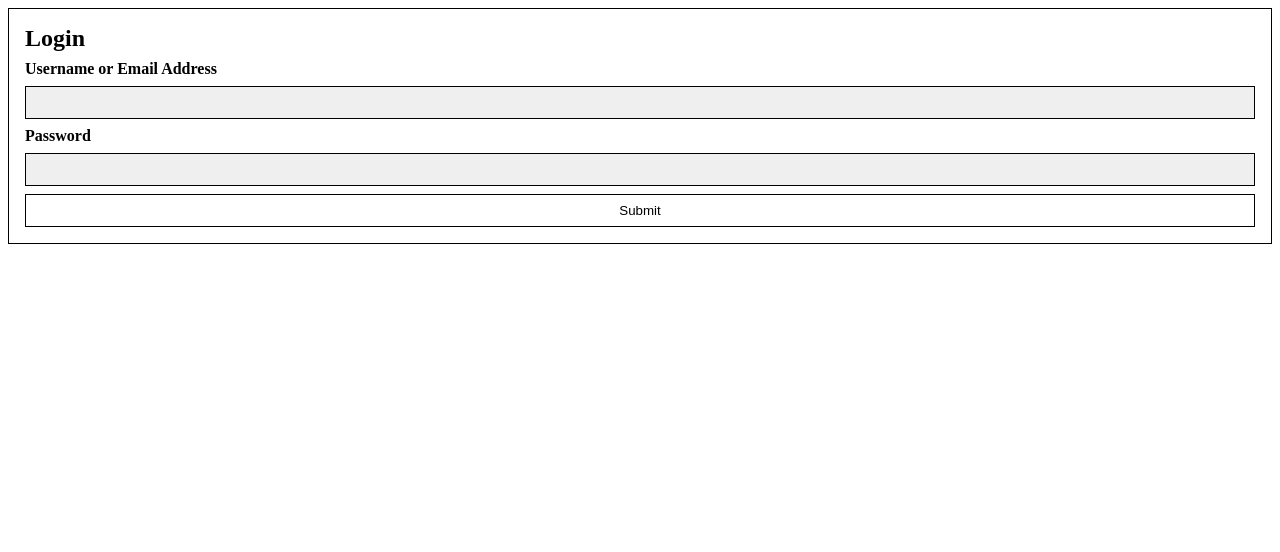
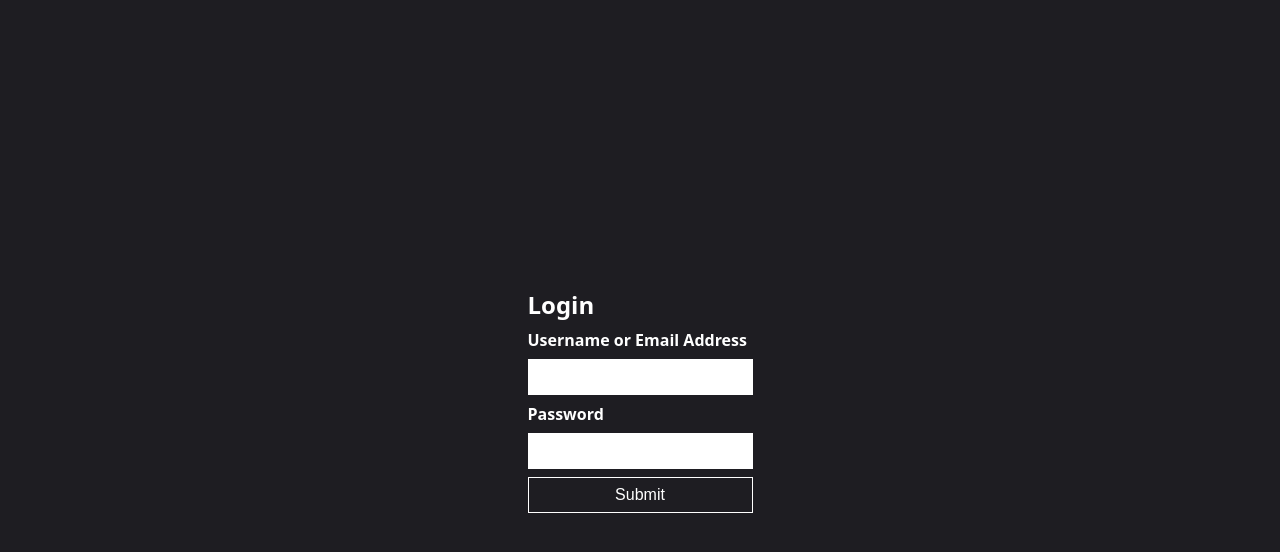
Before and after one commit to NotTimTam/cms, a Next.js app: page /administrator/login in a window 1280 px wide. Shown: the top 552 px of the page. Built offline with nearby package versions, Linux system fonts and the light colour scheme; no server answers.

Commit message:
More admin dashboard wireframing.

```diff
--- a/app/administrator/index.scss
+++ b/app/administrator/index.scss
@@ -2,9 +2,15 @@
 (administrator).scss
 Core styles for administrator pages.
 */
-main.--cms-administrator {
-	width: 100%;
-	min-height: 100%;
+
+:root {
+	--background-color: #1e1d22;
+	--text-color: #ffffff;
+	--border-color: #ffffff;
+	--margin: 1rem;
+	--padding: 0.5rem;
+	--gap: 0.25rem;
+}
 
 *,
 *::before,
@@ -18,14 +24,83 @@ main.--cms-administrator {
 
 ul,
 ol {
-		margin-left: 1rem;
+	margin-left: var(--margin);
 }
+
+button {
+	display: flex;
+	flex-direction: row;
+	align-items: center;
+	justify-content: center;
+	gap: var(--padding);
+
+	font-size: 1rem;
+
+	border: 1px solid var(--border-color);
+	padding: 0.5rem;
+
+	color: var(--text-color);
+
+	cursor: pointer;
+
+	&:hover {
+		background-color: var(--border-color);
+		color: var(--background-color);
+	}
+}
+
+svg {
+	color: var(--text-color);
+}
+
+main.--cms-administrator {
+	width: 100vw;
+	min-height: 100vh;
+
+	background-color: var(--background-color);
+	color: var(--text-color);
+
+	font-family: system-ui, -apple-system, BlinkMacSystemFont, "Segoe UI",
+		Roboto, Oxygen, Ubuntu, Cantarell, "Open Sans", "Helvetica Neue",
+		sans-serif;
+
+	display: flex;
+	flex-direction: column;
+
+	div.--cms-dashboard {
+		display: grid;
+		grid-template-columns: auto 1fr;
+		grid-template-rows: auto 1fr;
+
+		aside.--cms-menu {
+			grid-row: 1 / 3;
+			grid-column: 1 / 2;
+		}
+
+		header.--cms-header {
+			grid-row: 1 / 2;
+			grid-column: 2 / 3;
+		}
+
+		article.--cms-content {
+			grid-row: 2 / 3;
+			grid-column: 2 / 3;
+		}
+	}
+
+	article.--cms-form-container {
+		flex-grow: 2;
+
+		display: flex;
+		flex-direction: column;
+
+		align-items: center;
+		justify-content: center;
 
 		form.--cms-form {
 			display: flex;
 			flex-direction: column;
 
-		border: 1px solid black;
 			padding: 1rem;
 			gap: 0.5rem;
 
@@ -38,21 +113,14 @@ main.--cms-administrator {
 			}
 
 			input,
-		textarea {
-			border: 1px solid black;
-			background-color: #efefef;
+			textarea,
+			select {
+				border: 1px solid var(--border-color);
+				background-color: var(--text-color);
+				color: var(--background-color);
 				padding: 0.5rem;
-		}
-	}
-
-	button {
-		border: 1px solid black;
-		padding: 0.5rem;
-
-		cursor: pointer;
-
-		&:hover {
-			background-color: #efefef;
+				font-size: 1rem;
 			}
 		}
 	}
+}
--- a/app/administrator/loading.jsx
+++ b/app/administrator/loading.jsx
@@ -1,3 +1,5 @@
+import LoadingComponent from "@/components/Loading";
+
 export default function Loading() {
-	return "Loading...";
+	return <LoadingComponent />;
 }
--- a/app/administrator/login/layout.jsx
+++ b/app/administrator/login/layout.jsx
@@ -8,7 +8,7 @@ export const metadata = {
 export default async function LoginLayout({ children }) {
 	const token = await getToken();
 
-	if (token) redirect("/administrator/dashboard");
+	// if (token) redirect("/administrator/dashboard");
 
 	return <article className="--cms-form-container">{children}</article>;
 }
--- a/next.config.mjs
+++ b/next.config.mjs
@@ -1,4 +1,6 @@
 /** @type {import('next').NextConfig} */
-const nextConfig = {};
+const nextConfig = {
+	// reactStrictMode: false,
+};
 
 export default nextConfig;
--- a/package.json
+++ b/package.json
@@ -19,6 +19,7 @@
 		"express": "^4.21.1",
 		"express-rate-limit": "^7.4.1",
 		"jsonwebtoken": "^9.0.2",
+		"lucide-react": "^0.454.0",
 		"mongoose": "^8.8.0",
 		"multer": "^1.4.5-lts.1",
 		"next": "15.0.2",
```
Also changed, not shown: app/administrator/components/SideMenu.jsx (added, +41 -0 lines), app/administrator/dashboard/layout.jsx (+4 -19 lines), components/AuthenticatedUserContext.jsx (+5 -3 lines), components/Loading.jsx (+7 -1 lines), 2 other files (tests, documents, lock files or other folders). Lines whose indentation alone changed are shown as unchanged.
